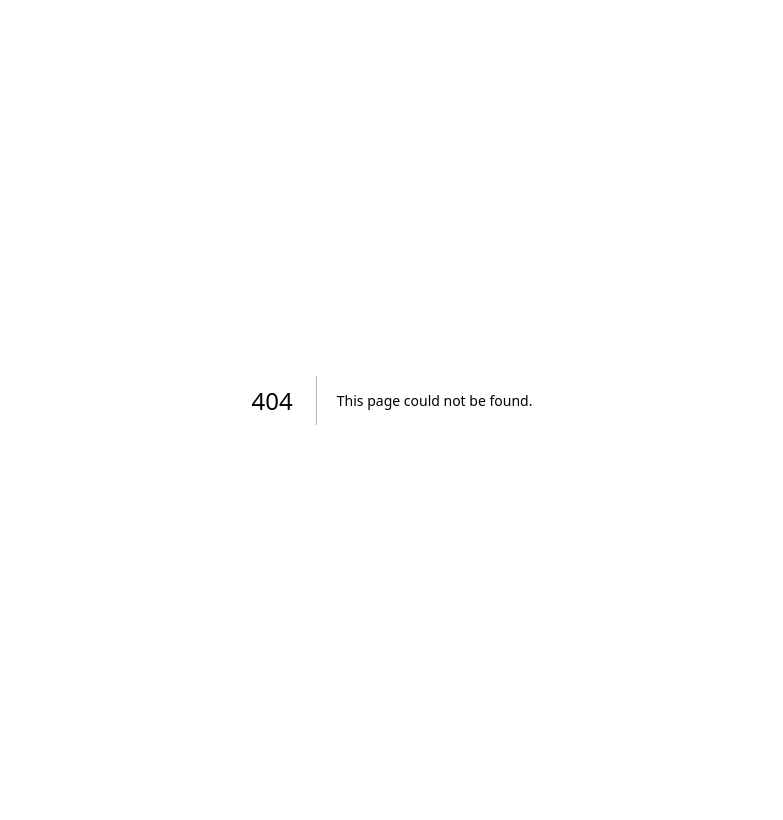
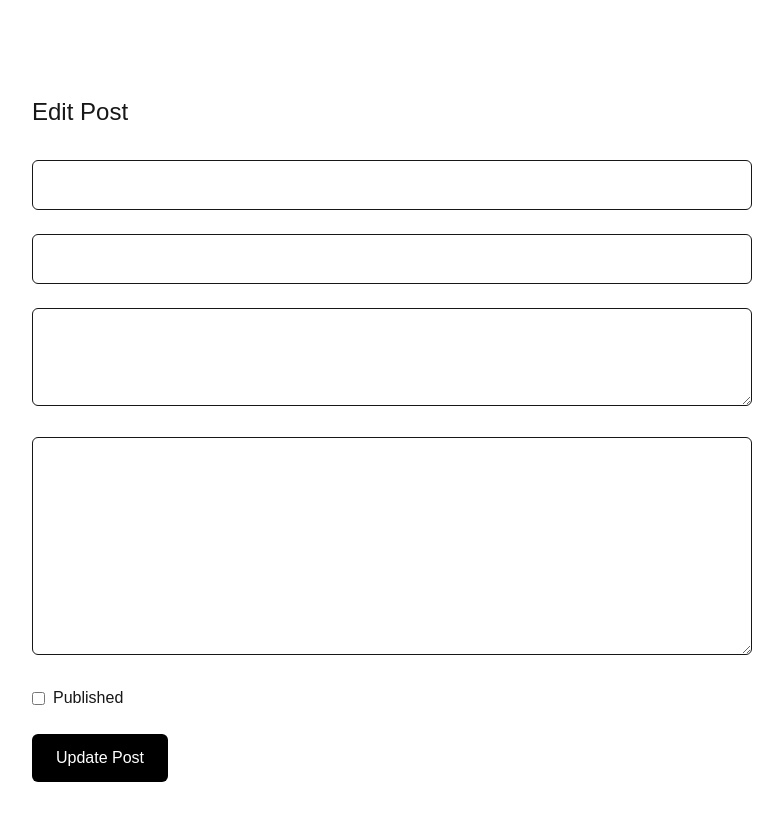
Before and after one commit to rizkibagusss/my-portfolio, a Next.js app: page /admin/posts/1/edit in a window 1280 px wide. Before the commit this address had no page. Shown: the top 820 px of the page, without its empty margins (248-1031 px from the left). Built offline with nearby package versions, Linux system fonts and the light colour scheme; no server answers; the database is empty.

Commit message:
Add automatic slug generation from title

```diff
--- a/src/app/admin/page.js
+++ b/src/app/admin/page.js
@@ -4,6 +4,7 @@ import { useEffect, useState } from "react";
 import { supabase } from "@/lib/supabase";
 import { useRouter } from "next/navigation";
 import AdminPosts from "@/components/AdminPosts";
+import Link from "next/link";
 
 export default function AdminPage() {
   const router = useRouter();
@@ -49,11 +50,16 @@ export default function AdminPage() {
         </div>
 
         <p className="mt-6 text-neutral-600">Welcome, {user.email}</p>
-        <div className="mt-12">
+        <div className="flex items-center justify-between mt-12 mb-5">
           <h2 className="text-lg font-medium mb-6">Your Blog Posts</h2>
-
-          <AdminPosts />
+          <Link
+            href="/admin/posts/new"
+            className="text-sm bg-black text-white px-4 py-2 rounded-md hover:opacity-80 transition"
+          >
+            + New Post
+          </Link>
         </div>
+        <AdminPosts />
       </div>
     </main>
   );
--- /dev/null
+++ b/src/app/admin/posts/[id]/edit/page.js
@@ -0,0 +1,115 @@
+"use client";
+
+import { useEffect, useState } from "react";
+import { supabase } from "@/lib/supabase";
+import { useRouter, useParams } from "next/navigation";
+
+export default function EditPostPage() {
+  const router = useRouter();
+  const params = useParams();
+
+  const [title, setTitle] = useState("");
+  const [slug, setSlug] = useState("");
+  const [excerpt, setExcerpt] = useState("");
+  const [content, setContent] = useState("");
+  const [published, setPublished] = useState(false);
+  const [loading, setLoading] = useState(true);
+
+  useEffect(() => {
+    const fetchPost = async () => {
+      const { data, error } = await supabase
+        .from("posts")
+        .select("*")
+        .eq("id", params.id)
+        .single();
+
+      if (!error && data) {
+        setTitle(data.title);
+        setSlug(data.slug);
+        setExcerpt(data.excerpt);
+        setContent(data.content || "");
+        setPublished(data.published);
+      }
+
+      setLoading(false);
+    };
+
+    fetchPost();
+  }, [params.id]);
+
+  const handleUpdate = async (e) => {
+    e.preventDefault();
+
+    const { error } = await supabase
+      .from("posts")
+      .update({
+        title,
+        slug,
+        excerpt,
+        content,
+        published,
+      })
+      .eq("id", params.id);
+
+    if (!error) {
+      router.push("/admin");
+    }
+  };
+
+  if (loading) return null;
+
+  return (
+    <main className="min-h-screen bg-white text-neutral-900">
+      <div className="max-w-3xl mx-auto px-6 py-24">
+        <h1 className="text-2xl font-medium mb-8">Edit Post</h1>
+
+        <form onSubmit={handleUpdate} className="space-y-6">
+          <input
+            type="text"
+            className="w-full border p-3 rounded-md"
+            value={title}
+            onChange={(e) => {
+              const value = e.target.value;
+              setTitle(value);
+              setSlug(generateSlug(value));
+            }}
+          />
+
+          <input
+            type="text"
+            className="w-full border p-3 rounded-md"
+            value={slug}
+            onChange={(e) => setSlug(e.target.value)}
+          />
+
+          <textarea
+            className="w-full border p-3 rounded-md"
+            rows="3"
+            value={excerpt}
+            onChange={(e) => setExcerpt(e.target.value)}
+          />
+
+          <textarea
+            className="w-full border p-3 rounded-md"
+            rows="8"
+            value={content}
+            onChange={(e) => setContent(e.target.value)}
+          />
+
+          <label className="flex items-center gap-2">
+            <input
+              type="checkbox"
+              checked={published}
+              onChange={(e) => setPublished(e.target.checked)}
+            />
+            Published
+          </label>
+
+          <button className="bg-black text-white px-6 py-3 rounded-md">
+            Update Post
+          </button>
+        </form>
+      </div>
+    </main>
+  );
+}
--- /dev/null
+++ b/src/app/admin/posts/new/page.js
@@ -0,0 +1,111 @@
+"use client";
+
+import { useState } from "react";
+import { supabase } from "@/lib/supabase";
+import { useRouter } from "next/navigation";
+
+export default function NewPostPage() {
+  const router = useRouter();
+
+  const [title, setTitle] = useState("");
+  const [slug, setSlug] = useState("");
+  const [excerpt, setExcerpt] = useState("");
+  const [content, setContent] = useState("");
+  const [published, setPublished] = useState(true);
+  const [loading, setLoading] = useState(false);
+
+  const generateSlug = (text) => {
+    return text
+      .toLowerCase()
+      .trim()
+      .replace(/\s+/g, "-")
+      .replace(/[^\w-]+/g, "");
+  };
+
+  const handleCreate = async (e) => {
+    e.preventDefault();
+    setLoading(true);
+
+    const { error } = await supabase.from("posts").insert([
+      {
+        title,
+        slug,
+        excerpt,
+        content,
+        published,
+      },
+    ]);
+
+    if (!error) {
+      router.push("/admin");
+    }
+
+    setLoading(false);
+  };
+
+  return (
+    <main className="min-h-screen bg-white text-neutral-900">
+      <div className="max-w-3xl mx-auto px-6 py-24">
+        <h1 className="text-2xl font-medium mb-8">Create New Post</h1>
+
+        <form onSubmit={handleCreate} className="space-y-6">
+          <input
+            type="text"
+            placeholder="Title"
+            className="w-full border border-neutral-300 rounded-md p-3"
+            value={title}
+            onChange={(e) => {
+              const value = e.target.value;
+              setTitle(value);
+              setSlug(generateSlug(value));
+            }}
+            required
+          />
+
+          <input
+            type="text"
+            placeholder="Slug (example: my-new-post)"
+            className="w-full border border-neutral-300 rounded-md p-3"
+            value={slug}
+            onChange={(e) => setSlug(e.target.value)}
+            required
+          />
+
+          <textarea
+            placeholder="Excerpt"
+            className="w-full border border-neutral-300 rounded-md p-3"
+            rows="3"
+            value={excerpt}
+            onChange={(e) => setExcerpt(e.target.value)}
+            required
+          />
+
+          <textarea
+            placeholder="Full Content"
+            className="w-full border border-neutral-300 rounded-md p-3"
+            rows="8"
+            value={content}
+            onChange={(e) => setContent(e.target.value)}
+          />
+
+          <label className="flex items-center gap-2">
+            <input
+              type="checkbox"
+              checked={published}
+              onChange={(e) => setPublished(e.target.checked)}
+            />
+            Published
+          </label>
+
+          <button
+            type="submit"
+            disabled={loading}
+            className="bg-black text-white px-6 py-3 rounded-md hover:opacity-80 transition"
+          >
+            {loading ? "Creating..." : "Create Post"}
+          </button>
+        </form>
+      </div>
+    </main>
+  );
+}
--- a/src/components/AdminPosts.js
+++ b/src/components/AdminPosts.js
@@ -22,6 +22,17 @@ export default function AdminPosts() {
     fetchPosts();
   }, []);
 
+  const handleDelete = async (id) => {
+    const confirmDelete = confirm("Are you sure you want to delete this post?");
+    if (!confirmDelete) return;
+
+    const { error } = await supabase.from("posts").delete().eq("id", id);
+
+    if (!error) {
+      setPosts(posts.filter((post) => post.id !== id));
+    }
+  };
+
   return (
     <div className="space-y-6">
       {posts.map((post) => (
@@ -34,12 +45,28 @@ export default function AdminPosts() {
               </p>
             </div>
 
-            <Link
-              href={`/blog/${post.slug}`}
-              className="text-sm text-blue-500 hover:underline"
-            >
-              View
-            </Link>
+            <div className="flex gap-4 text-sm ">
+              <Link
+                href={`/blog/${post.slug}`}
+                className="text-blue-500 hover:underline"
+              >
+                View
+              </Link>
+
+              <Link
+                href={`/admin/posts/${post.id}/edit`}
+                className="text-neutral-500 hover:underline"
+              >
+                Edit
+              </Link>
+
+              <button
+                onClick={() => handleDelete(post.id)}
+                className="text-red-500 hover:underline"
+              >
+                Delete
+              </button>
+            </div>
           </div>
         </div>
       ))}
```
